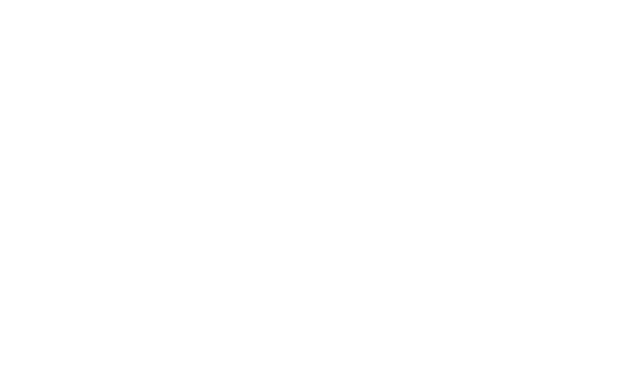
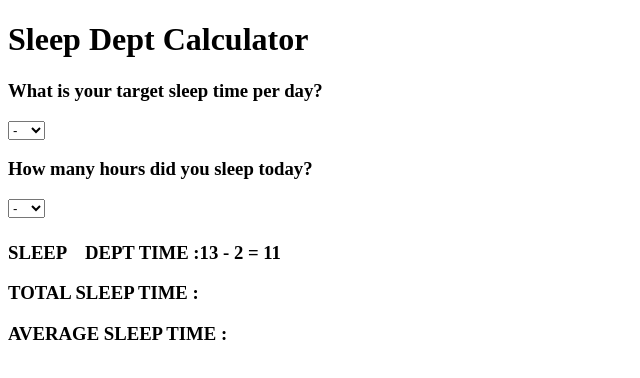
Before and after one commit to i-am-ethan/Sleep-Debt-Calculator, a plain HTML site: page index.html in a window 1280 px wide. Shown: the whole page, without its empty margins (0-640 px from the left). Drawn offline with Linux system fonts and the light colour scheme.

Commit message:
non sense

```diff
--- a/index.html
+++ b/index.html
@@ -7,6 +7,74 @@
     <title>Document</title>
   </head>
   <body>
+    <div id="container">
+      <h1>Sleep Dept Calculator</h1>
+      <div id="forms">
+        <h3>What is your target sleep time per day?</h3>
+        <select id="target" name="target">
+          <option value="">-</option>
+          <option value="0">0</option>
+          <option value="1">1</option>
+          <option value="2">2</option>
+          <option value="3">3</option>
+          <option value="4">4</option>
+          <option value="5">5</option>
+          <option value="6">6</option>
+          <option value="7">7</option>
+          <option value="8">8</option>
+          <option value="9">9</option>
+          <option value="10">10</option>
+          <option value="11">11</option>
+          <option value="12">12</option>
+          <option value="13">13</option>
+          <option value="14">14</option>
+          <option value="15">15</option>
+          <option value="16">16</option>
+          <option value="17">17</option>
+          <option value="18">18</option>
+          <option value="19">19</option>
+          <option value="20">20</option>
+          <option value="21">21</option>
+          <option value="22">22</option>
+          <option value="23">23</option>
+          <option value="24">24</option>
+        </select>
+
+        <h3>How many hours did you sleep today?</h3>
+        <select name="result" id="result">
+          <option value="">-</option>
+          <option value="0">0</option>
+          <option value="1">1</option>
+          <option value="2">2</option>
+          <option value="3">3</option>
+          <option value="4">4</option>
+          <option value="5">5</option>
+          <option value="6">6</option>
+          <option value="7">7</option>
+          <option value="8">8</option>
+          <option value="9">9</option>
+          <option value="10">10</option>
+          <option value="11">11</option>
+          <option value="12">12</option>
+          <option value="13">13</option>
+          <option value="14">14</option>
+          <option value="15">15</option>
+          <option value="16">16</option>
+          <option value="17">17</option>
+          <option value="18">18</option>
+          <option value="19">19</option>
+          <option value="20">20</option>
+          <option value="21">21</option>
+          <option value="22">22</option>
+          <option value="23">23</option>
+          <option value="24">24</option>
+        </select>
+        <h3>SLEEP　DEPT TIME :<span id="dept">13 - 2 = 11</span></h3>
+        <h3>TOTAL SLEEP TIME :<span id="total"></span></h3>
+
+        <h3>AVERAGE SLEEP TIME :</h3>
+      </div>
+    </div>
     <script src="main.js"></script>
   </body>
 </html>
--- a/main.js
+++ b/main.js
@@ -0,0 +1,18 @@
+const target = document.getElementById("target");
+const result = document.getElementById("result");
+const dept = document.getElementById("dept");
+const total = document.getElementById("total");
+
+const getTargetVal = target.addEventListener("change", () => {
+  let targetVal = target.value;
+  console.log(targetVal);
+  dept.innerHTML = ` ${targetVal} - ? = ?`;
+
+  const getResultVal = result.addEventListener("change", () => {
+    let resultVal = result.value;
+    console.log(resultVal);
+    dept.innerHTML = ` ${targetVal} - ${resultVal} = ${targetVal - resultVal}`;
+
+    console.log(targetVal - resultVal);
+  }); // end getResultVal
+}); // end getTargetVal
```
